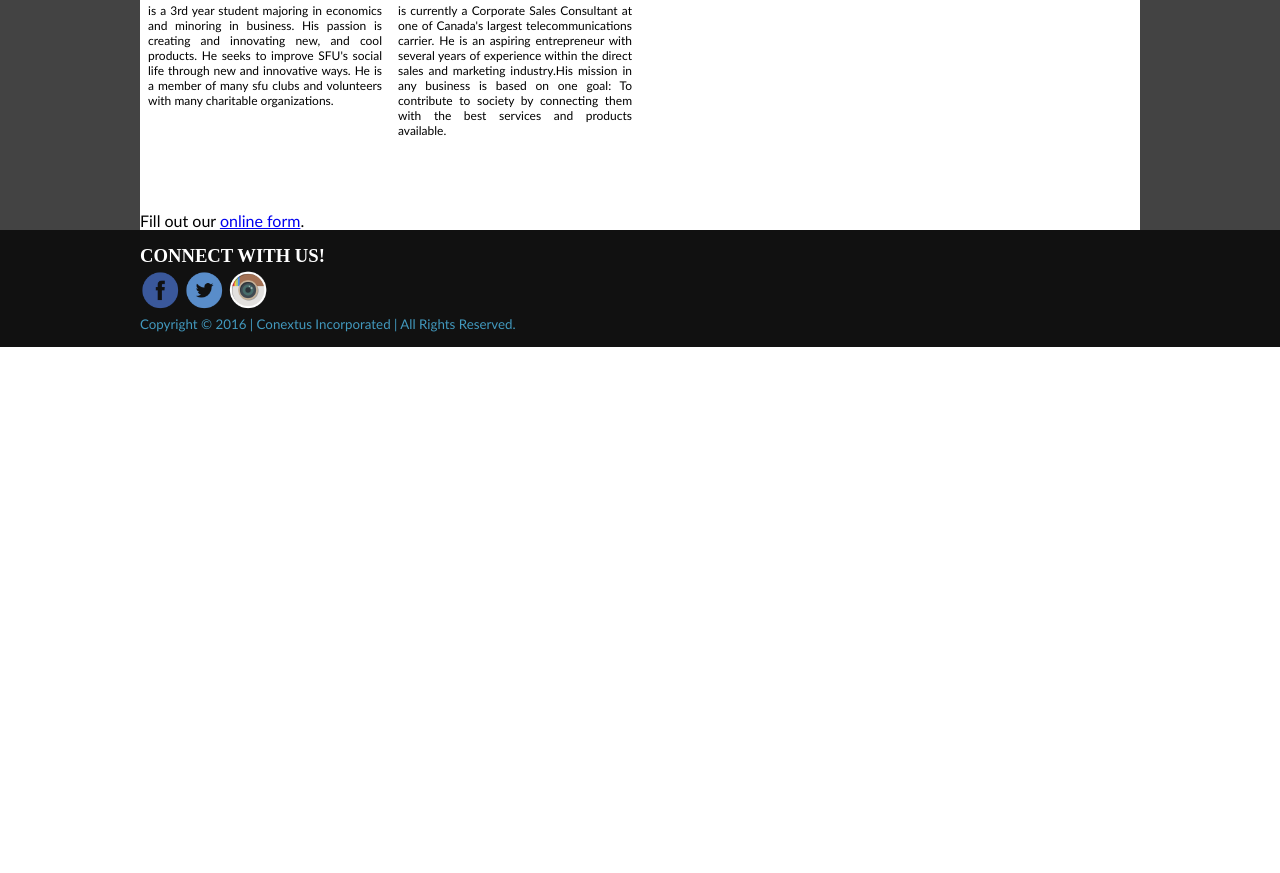
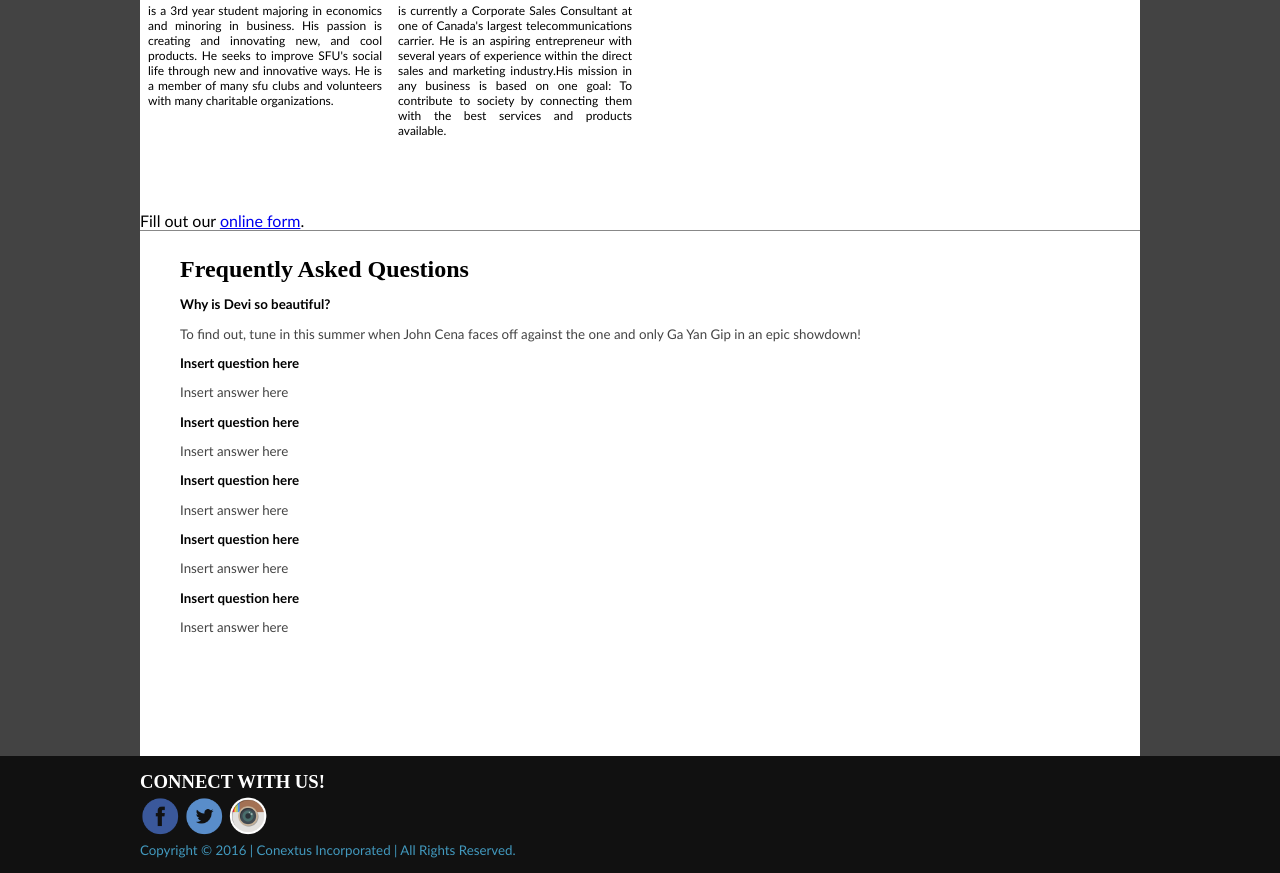
Before and after one commit to hidevi/Info-Page-1.2, a plain HTML site: page index.html in a window 1280 px wide. Shown: the part 2444-3317 px from the top of the page. Before the commit the page ends 2791 px from the top, so only its background shows below. Drawn offline with Linux system fonts and the light colour scheme; some packages are replaced by stand-ins of ours; files that its build step writes are made by us from their sources; a script that the page names is missing; a web font is replaced by a local one.

Commit message:
faq added

```diff
--- a/css/main.css
+++ b/css/main.css
@@ -33,7 +33,7 @@
 	margin: 0 auto;
 	}
 
-.company, .app, .team, .designPrototype, .video, .contact{
+.company, .app, .team, .designPrototype, .video, .contact, .FAQ{
 	max-width: 1000px;
 	margin: 0 auto;
 	background-color: #FFFFFF;
@@ -109,7 +109,7 @@ h6 {
 	margin: 0 8px;
 	}
 
-.companyText {
+.companyText, .applicationText, .FAQAnswers, .FAQQuestions, .FAQ h2 {
 margin-left: 40px;
 margin-right: 40px;
 
@@ -129,10 +129,6 @@ margin-top: 0;
 
 }
 
-.applicationText {
-	margin-left: 40px;
-	margin-right: 40px;
-	}
 
 .team {
 	/* border: solid 1px black; */
@@ -188,8 +184,21 @@ margin-top: 0;
 	height: 500px;
 	}
 
+.FAQ{
+	height: 500px;
+	}
 
+.FAQQuestions{
+	font-family: "Calibri";
+	font-size: 10pt;
+	font-weight: bold;
+	}
 
+.FAQAnswers{
+	font-family: "Calibri";
+	font-size: 10pt;
+	color: #444444;
+	}
 
 .team p {
 	padding: 0;
@@ -248,6 +257,16 @@ margin-top: 0;
 .contactContent{
 	background-color: #434343;
 	}
+.FAQContent{
+	background-color: #434343;
+	}
+.FAQholder{
+	border-top: solid 1px #888888;
+	width: 1000px;
+	margin: 0 auto;
+	}
+.FAQ{
+	padding-top: 25px;}
 
 .videoContainer iframe{
 	width: 680px;
--- a/css/media.css
+++ b/css/media.css
@@ -1,7 +1,7 @@
 /* @media for landing page */
 
 @media (max-width: 1000px){
-	.company, .app, .team, .designPrototype, .video, .contact, .companyLogo, .header, .footerContent, .appVideo{
+	.company, .app, .team, .designPrototype, .video, .contact, .companyLogo, .header, .footerContent, .appVideo, .FAQ{
 		max-width: 100%;
 		height: auto;
 		}
--- a/index.html
+++ b/index.html
@@ -208,6 +208,28 @@
 	</div>
 	<!-- CONTENT END-->
 
+	<!-- FAQ -->
+	<div class="FAQContent">
+		<div class="FAQholder">
+		<div class = "FAQ">
+			<h2>Frequently Asked Questions</h2>
+			<p class="FAQQuestions">Why is Devi so beautiful?</p>
+			<p class="FAQAnswers">To find out, tune in this summer when John Cena faces off against the one and only Ga Yan Gip in an epic showdown!</p>
+			<p class="FAQQuestions">Insert question here</p>
+			<p class="FAQAnswers">Insert answer here</p>
+			<p class="FAQQuestions">Insert question here</p>
+			<p class="FAQAnswers">Insert answer here</p>
+			<p class="FAQQuestions">Insert question here</p>
+			<p class="FAQAnswers">Insert answer here</p>
+			<p class="FAQQuestions">Insert question here</p>
+			<p class="FAQAnswers">Insert answer here</p>
+			<p class="FAQQuestions">Insert question here</p>
+			<p class="FAQAnswers">Insert answer here</p>
+		</div>
+		</div>
+	</div>
+	<!-- FAQ -->
+
 	<!-- FOOTER -->
 	<div class = "footer" >
 		<div class = "footerContent">
```
